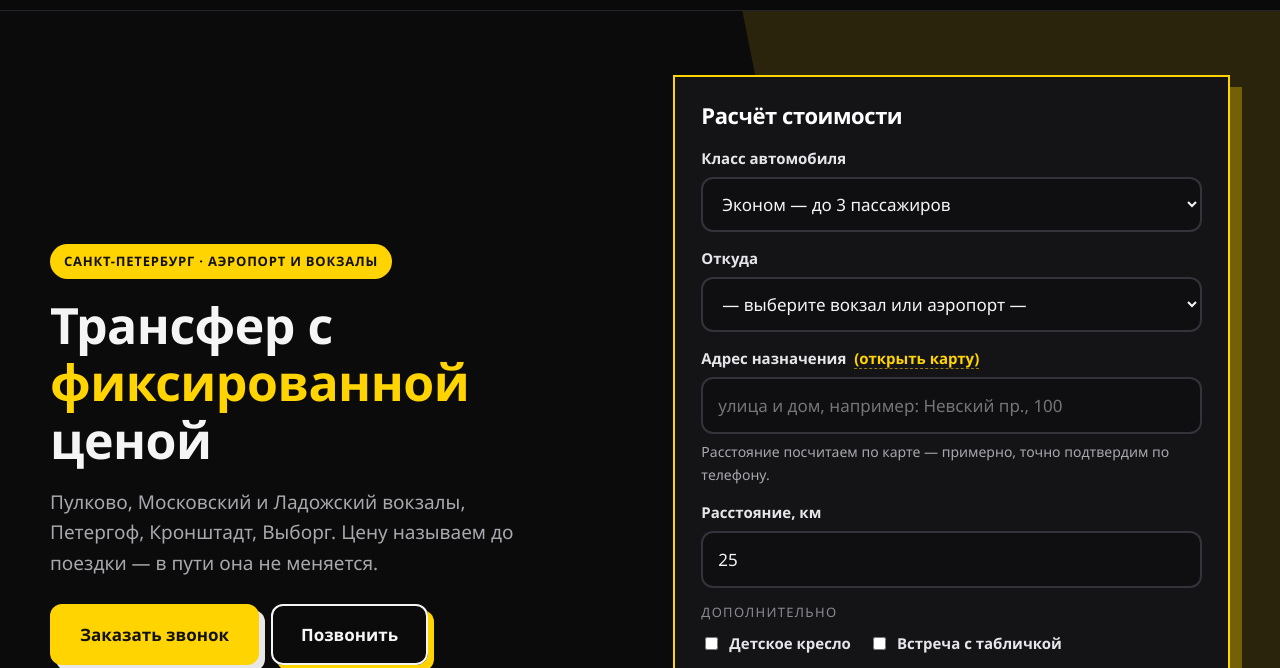
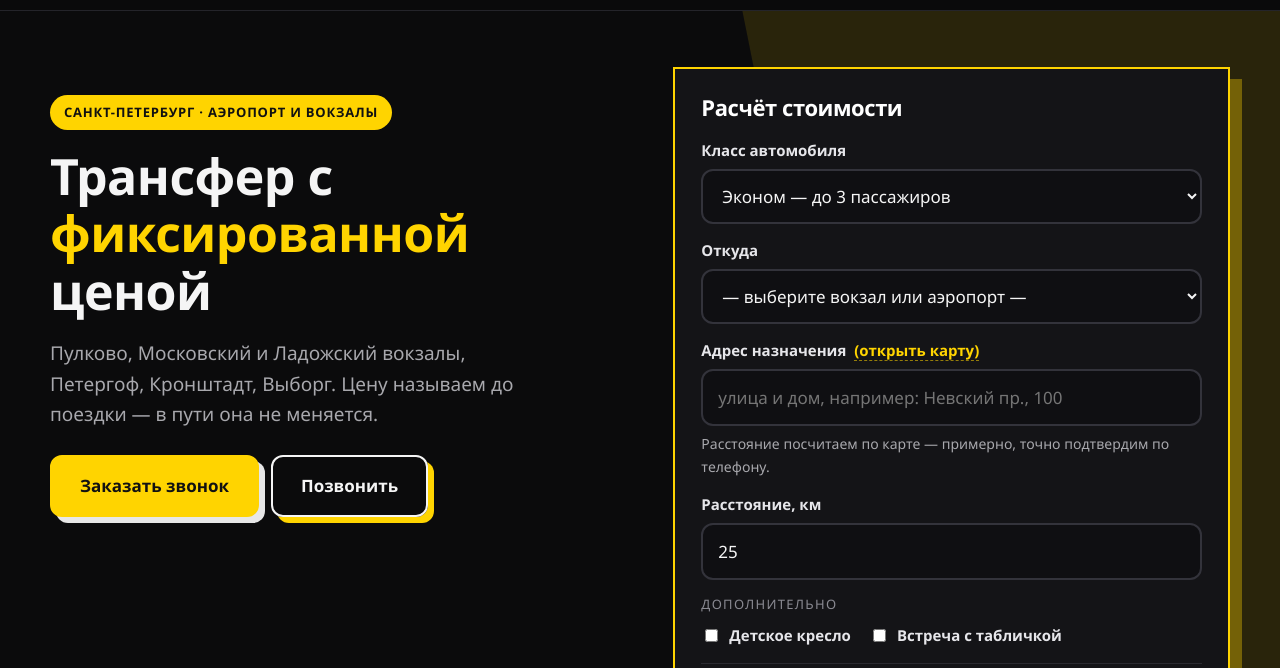
Before and after one commit to sergbcv-debug/transfer-78, a plain HTML site: page index.html in a window 1280 px wide. Shown: the part 58-726 px from the top of the page. Drawn offline with Linux system fonts and the light colour scheme.

Commit message:
Hero: align text block to top of the calculator card

```diff
--- a/transfer.css
+++ b/transfer.css
@@ -107,9 +107,10 @@
   display: grid;
   grid-template-columns: 1.02fr 0.98fr;
   gap: 44px;
-  align-items: center;
-  padding: 64px 0 56px;
+  align-items: start;          /* текст и карточка выравниваются по верху */
+  padding: 56px 0 56px;
 }
+.slide-text { padding-top: 28px; }   /* лёгкий отступ, чтобы не липло к шапке */
 .slide-text h1, .slide-text h2 { margin-bottom: 18px; }
 .slide-text h1 .hl { color: var(--accent); }
 .slide-lede { font-size: 19px; color: var(--muted); max-width: 44ch; }
```
